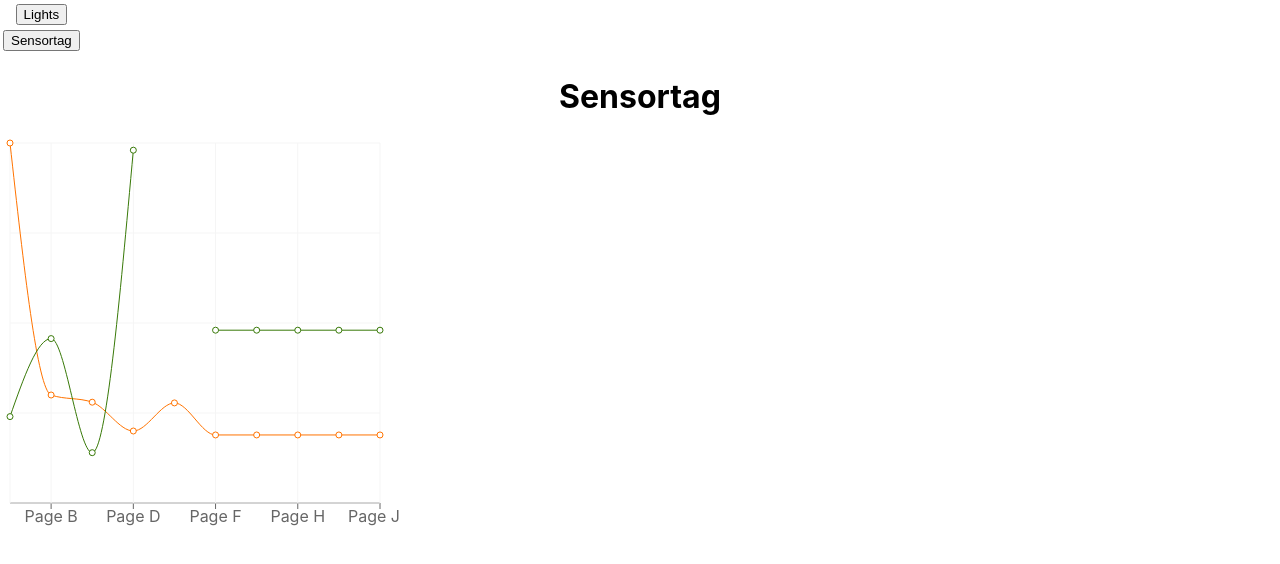
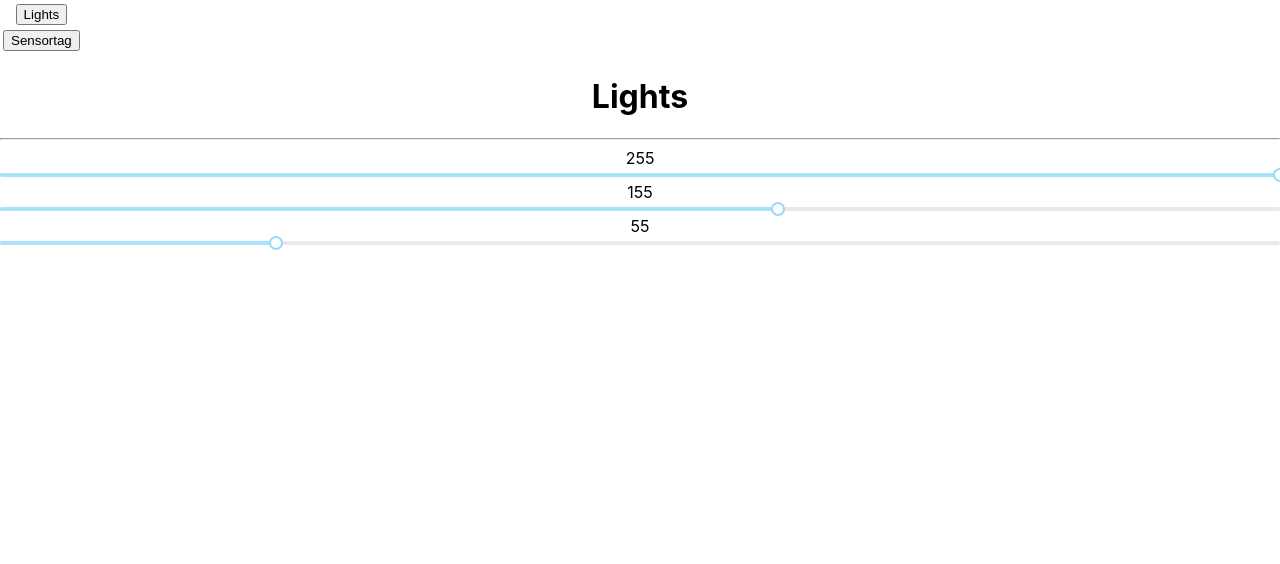
Before and after one commit to pmusgrave/iot-dashboard, a React (Create React App) app: page / in a window 1280 px wide. Shown: the top 564 px of the page. Built offline with nearby package versions, Linux system fonts and the light colour scheme.

Commit message:
add backend server
on frontend, send RGB values through rest api

```diff
--- a/package.json
+++ b/package.json
@@ -6,6 +6,9 @@
     "@testing-library/jest-dom": "^4.2.4",
     "@testing-library/react": "^9.4.0",
     "@testing-library/user-event": "^7.2.1",
+    "body-parser": "^1.19.0",
+    "browser-request": "^0.3.3",
+    "express": "^4.17.1",
     "rc-slider": "^8.7.1",
     "react": "^16.12.0",
     "react-dom": "^16.12.0",
--- a/src/Components/Dashboard.js
+++ b/src/Components/Dashboard.js
@@ -3,6 +3,8 @@ import ReactDOM from 'react-dom';
 import Device from '../Device.js';
 import DeviceList from './DeviceList.js';
 import SettingsPane from './SettingsPane.js';
+
+const request = require('browser-request');
 
 class Dashboard extends Component {
     constructor(props) {
@@ -17,7 +19,7 @@ class Dashboard extends Component {
         let sensortag = new Device("Sensortag");
 
         this.state = {
-            selected_device: sensortag,
+            selected_device: lights,
             devices: {}
         };
 
@@ -41,6 +43,24 @@ class Dashboard extends Component {
         });
     }
 
+    light_value_change_complete () {
+        let options = {
+            url: "/lights",
+            method: "POST",
+            headers: { "Content-Type": "application/json" },
+            body: JSON.stringify({
+                "R": this.state.devices["Lights"].color["R"],
+                "G": this.state.devices["Lights"].color["G"],
+                "B": this.state.devices["Lights"].color["B"]
+            })
+        };
+
+        request.post(options, (error, response, body) => {
+            if(error)
+                throw error;
+        });
+    }
+
     render() {
         return (
             <div>
@@ -51,6 +71,7 @@ class Dashboard extends Component {
                 <SettingsPane
                     selected_device={this.state.selected_device}
                     light_value_change={this.light_value_change.bind(this)}
+                    light_value_change_complete={this.light_value_change_complete.bind(this)}
                 />
             </div>
         );
--- a/src/Components/LightsSettings.js
+++ b/src/Components/LightsSettings.js
@@ -22,6 +22,7 @@ class LightsSettings extends Component {
                     value={this.props.selected_device.color["R"]}
                     max={255}
                     onChange={this.value_change.bind(this,"R")}
+                    onAfterChange={this.props.light_value_change_complete}
                 />
                 {this.props.selected_device.color["G"]}
                 <Slider
--- a/src/Components/SettingsPane.js
+++ b/src/Components/SettingsPane.js
@@ -14,6 +14,7 @@ class SettingsPane extends Component {
                 <LightsSettings
                     selected_device={this.props.selected_device}
                     light_value_change={this.props.light_value_change}
+                    light_value_change_complete={this.props.light_value_change_complete}
                 />
             );
         }
```
Also changed, not shown: server.js (added, +35 -0 lines), 2 other files (tests, documents, lock files or other folders).
